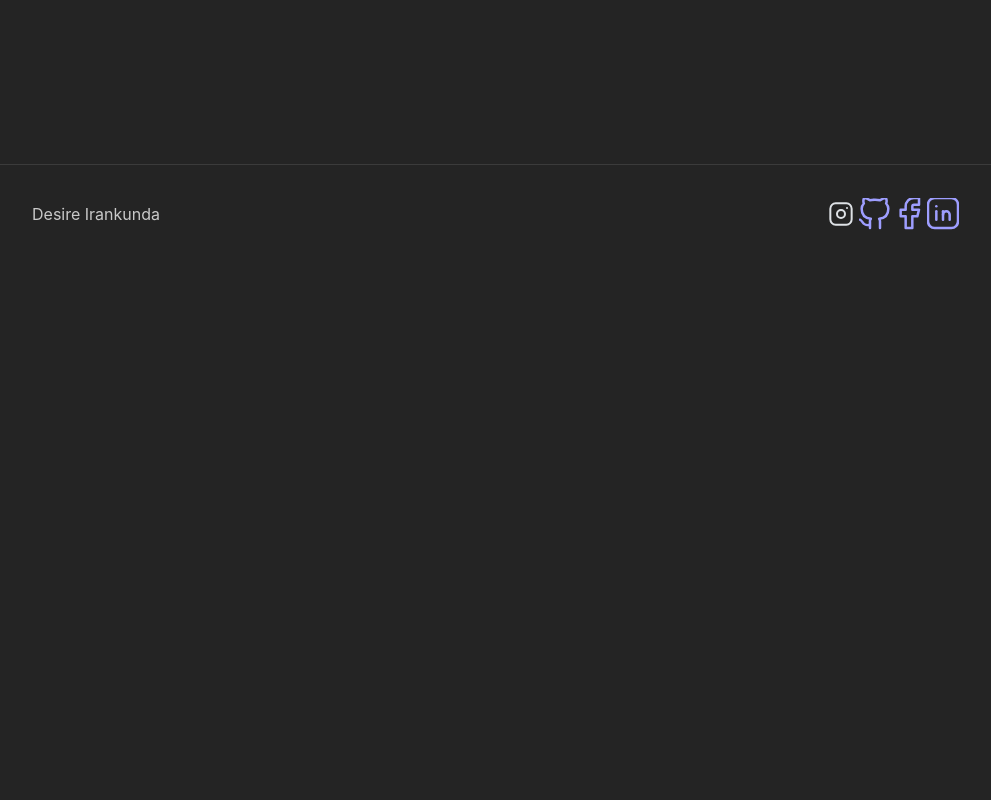
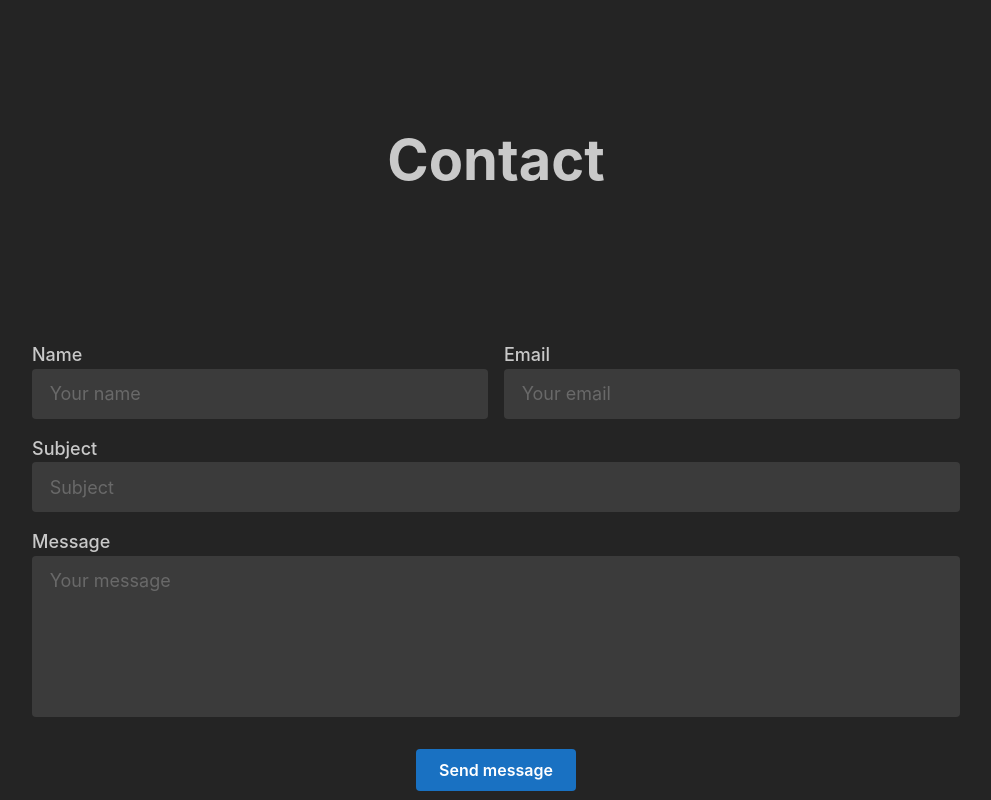
Before and after one commit to Deewiliams/My-portfolio, a React (Vite) app: page / in a window 1280 px wide. Shown: the part 3180-3980 px from the top of the page, without its empty margins (144-1135 px from the left). Before the commit the page ends 3443 px from the top, so only its background shows below. Built offline with nearby package versions, Linux system fonts and the light colour scheme.

Commit message:
displayed contact us page

```diff
--- a/src/App.tsx
+++ b/src/App.tsx
@@ -7,6 +7,7 @@ import { Skills } from "./pages/Skills/Skills";
 import { Footer } from "./pages/Footer/Footer";
 import { Project } from "./pages/Project/Project";
 import { AboutMe } from "./pages/AboutUs/AboutMe";
+import { Contact } from "./pages/Contact/Contact";
 
 function App() {
   return (
@@ -24,6 +25,9 @@ function App() {
       <div id="projects">
         <Project />
       </div>
+      <div id="contact">
+        <Contact />
+      </div>
       <div id="footer">
         <Footer />
       </div>
--- a/src/pages/Contact/Contact.tsx
+++ b/src/pages/Contact/Contact.tsx
@@ -0,0 +1,87 @@
+import {
+  Button,
+  Container,
+  Grid,
+  Group,
+  SimpleGrid,
+  Textarea,
+  TextInput,
+  Title,
+} from "@mantine/core";
+import { useForm } from "@mantine/form";
+import { TitleHead } from "../../component/Title";
+
+export function Contact() {
+  const form = useForm({
+    initialValues: {
+      name: "",
+      email: "",
+      subject: "",
+      message: "",
+    },
+    validate: {
+      name: (value) => value.trim().length < 2,
+      email: (value) => !/^\S+@\S+$/.test(value),
+      subject: (value) => value.trim().length === 0,
+    },
+  });
+
+  return (
+    <Container my="md">
+      <Grid>
+        <Grid.Col span={{ base: 12, xs: 12 }}>
+          <form onSubmit={form.onSubmit(() => {})}>
+           <TitleHead title="Contact" />
+
+            <SimpleGrid cols={{ base: 1, sm: 2 }} mt="xl">
+              <TextInput
+                label="Name"
+                placeholder="Your name"
+                size="lg"
+                name="name"
+                variant="filled"
+                {...form.getInputProps("name")}
+              />
+              <TextInput
+                label="Email"
+                size="lg"
+                placeholder="Your email"
+                name="email"
+                variant="filled"
+                {...form.getInputProps("email")}
+              />
+            </SimpleGrid>
+
+            <TextInput
+              label="Subject"
+              size="lg"
+              placeholder="Subject"
+              mt="md"
+              name="subject"
+              variant="filled"
+              {...form.getInputProps("subject")}
+            />
+            <Textarea
+              mt="md"
+              size="lg"
+              label="Message"
+              placeholder="Your message"
+              maxRows={10}
+              minRows={5}
+              autosize
+              name="message"
+              variant="filled"
+              {...form.getInputProps("message")}
+            />
+
+            <Group justify="center" mt="xl">
+              <Button type="submit" size="md">
+                Send message
+              </Button>
+            </Group>
+          </form>
+        </Grid.Col>
+      </Grid>
+    </Container>
+  );
+}
```
